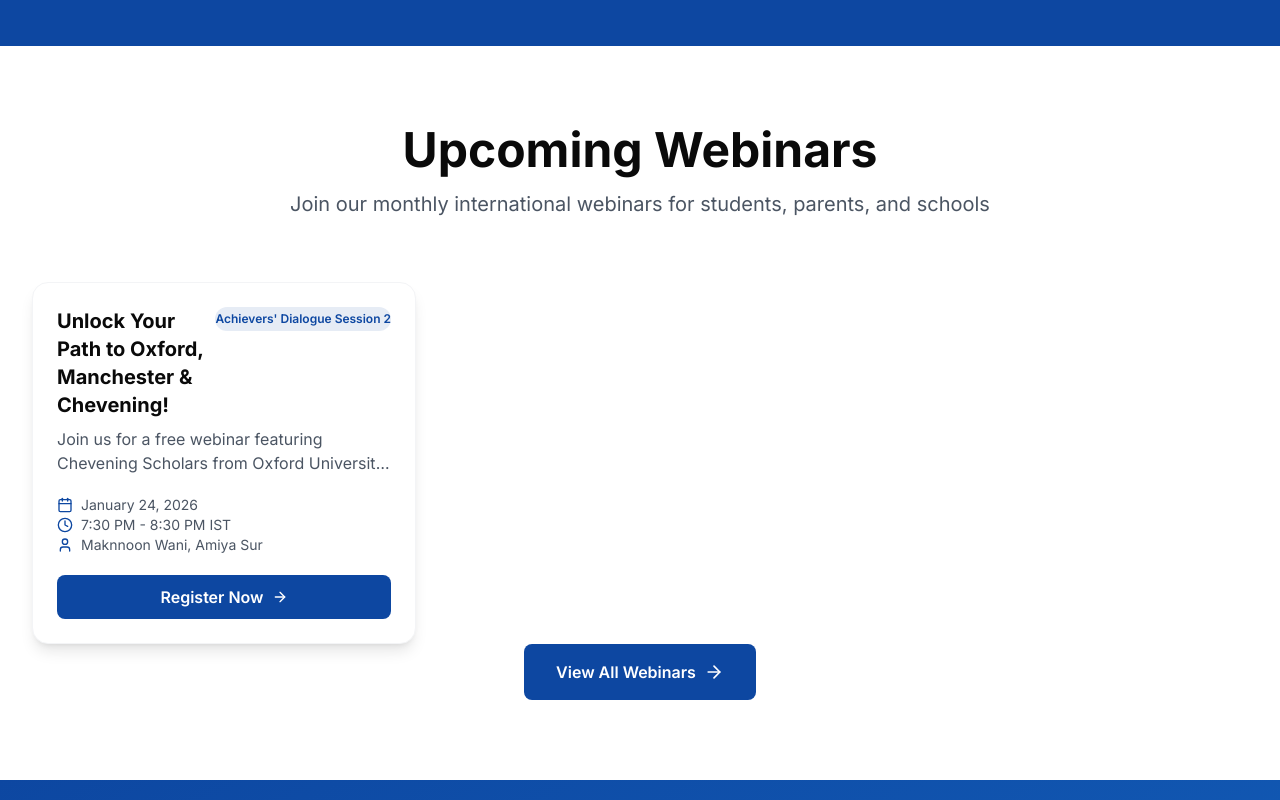
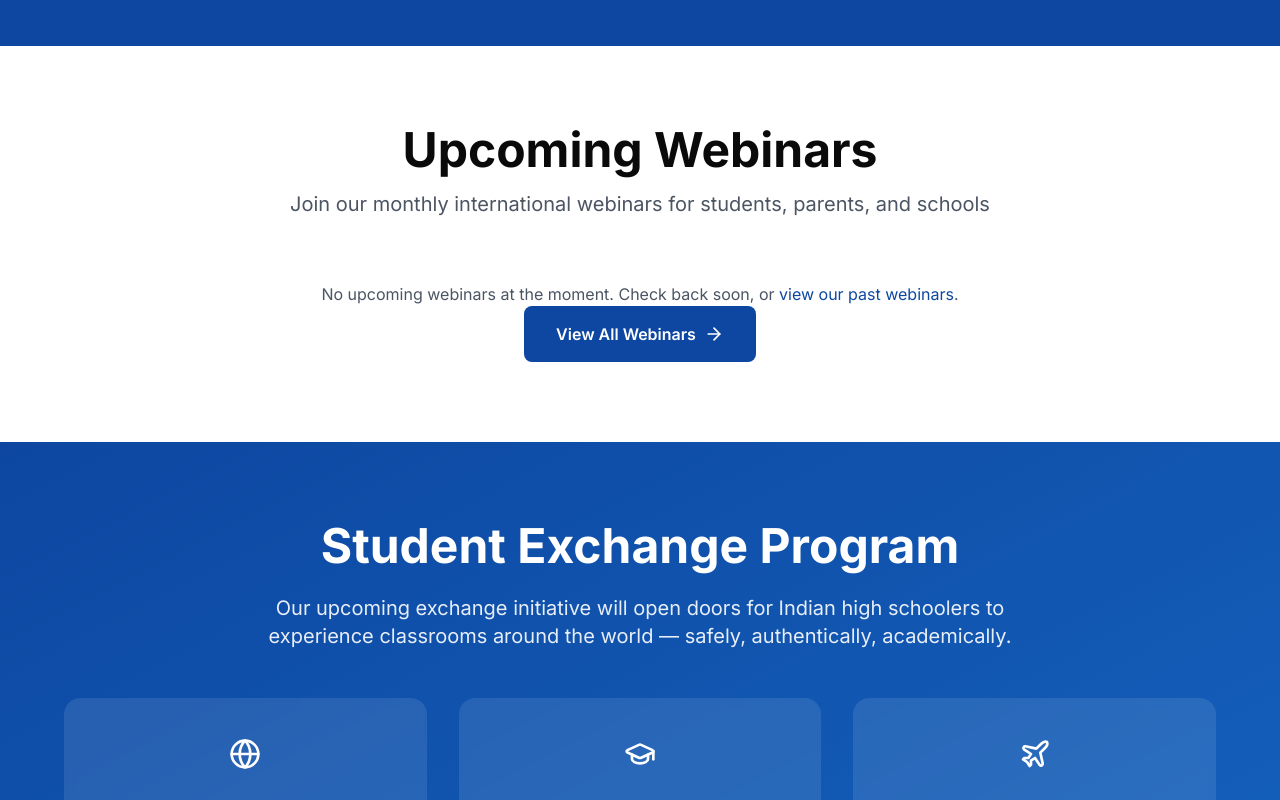
Before and after one commit to brilliantoninfo-blip/brillianton-website, a Next.js app: page / in a window 1280 px wide. Shown: the part 2660-3460 px from the top of the page. Built offline with nearby package versions, Linux system fonts and the light colour scheme; grey boxes are pictures that could not be loaded.

Commit message:
Hide upcoming webinar on homepage when none scheduled

```diff
--- a/app/webinars/page.tsx
+++ b/app/webinars/page.tsx
@@ -6,9 +6,36 @@
 import Image from "next/image";
 import { Calendar, Clock, User, ArrowRight, ChevronLeft, ChevronRight, ExternalLink, Video } from "lucide-react";
 
-const upcomingWebinars = [];
+type WebinarRecording = {
+  title: string;
+  url: string;
+};
 
-const pastWebinars = [
+type WebinarAchiever = {
+  name: string;
+  achievement: string;
+  university?: string;
+};
+
+type Webinar = {
+  id?: number;
+  title: string;
+  subtitle?: string;
+  date: string;
+  time?: string;
+  speaker?: string;
+  description?: string;
+  poster?: string;
+  posters?: string[];
+  achievers?: WebinarAchiever[];
+  contactEmail?: string;
+  registrationLink?: string;
+  recordings?: WebinarRecording[];
+};
+
+const upcomingWebinars: Webinar[] = [];
+
+const pastWebinars: Webinar[] = [
   {
     title: "Unlock Your Path to Oxford, Manchester & Chevening!",
     subtitle: "Achievers' Dialogue Session 2",
--- a/sections/WebinarsSection.tsx
+++ b/sections/WebinarsSection.tsx
@@ -5,17 +5,17 @@
 import Image from "next/image";
 import { Calendar, Clock, User, ArrowRight, Video } from "lucide-react";
 
-const upcomingWebinars = [
-  {
-    title: "Unlock Your Path to Oxford, Manchester & Chevening!",
-    subtitle: "Achievers' Dialogue Session 2",
-    date: "January 24, 2026",
-    time: "7:30 PM - 8:30 PM IST",
-    speaker: "Maknnoon Wani, Amiya Sur",
-    description: "Join us for a free webinar featuring Chevening Scholars from Oxford University and University of Manchester.",
-    image: "/webinar-posters/session-2-poster.jpg",
-  },
-];
+type HomeWebinar = {
+  title: string;
+  subtitle?: string;
+  date: string;
+  time: string;
+  speaker: string;
+  description: string;
+  image: string;
+};
+
+const upcomingWebinars: HomeWebinar[] = [];
 
 export default function WebinarsSection() {
   return (
@@ -36,6 +36,7 @@
           </p>
         </motion.div>
 
+        {upcomingWebinars.length > 0 ? (
           <div className="grid grid-cols-1 sm:grid-cols-2 lg:grid-cols-3 gap-6 md:gap-8 max-w-7xl mx-auto justify-center">
             {upcomingWebinars.map((webinar, index) => (
               <motion.div
@@ -106,6 +107,14 @@
               </motion.div>
             ))}
           </div>
+        ) : (
+          <div className="text-center text-gray-600">
+            No upcoming webinars at the moment. Check back soon, or{" "}
+            <Link href="/webinars" className="text-primary underline">
+              view our past webinars
+            </Link>.
+          </div>
+        )}
 
         <motion.div
           initial={{ opacity: 0, y: 20 }}
```
Lines whose indentation alone changed are shown as unchanged.
